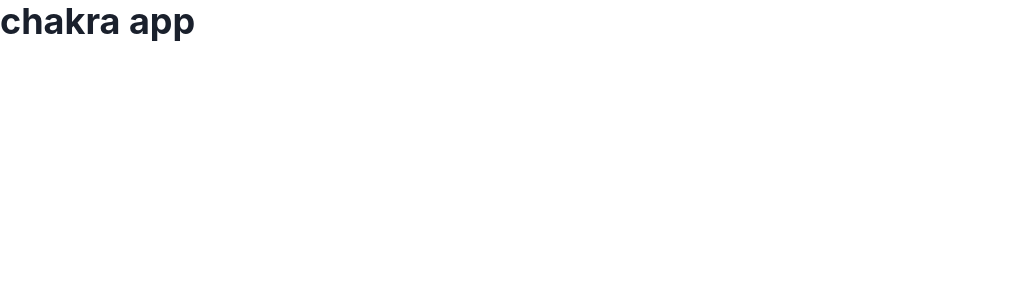
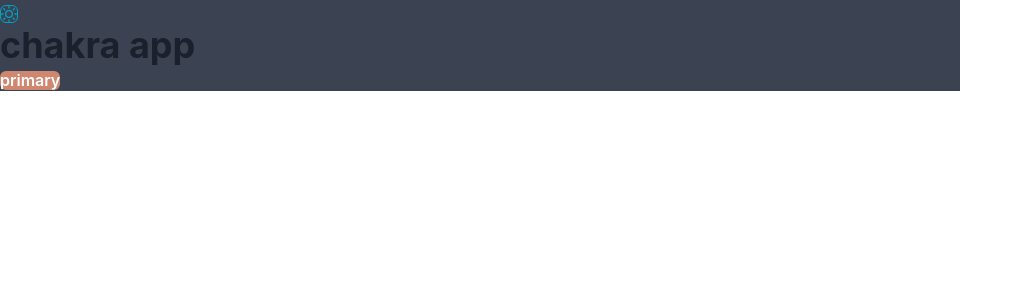
Before and after one commit to edavetisyan/edape-homepage, a React (Create React App) app: page / in a window 1280 px wide. Shown: the top 300 px of the page, without its empty margins (0-1023 px from the left). Built offline with nearby package versions, Linux system fonts and the light colour scheme.

Commit message:
test: add some custom theme props. for testing chakra

```diff
--- a/package.json
+++ b/package.json
@@ -4,7 +4,9 @@
   "private": true,
   "homepage": "https://edavetisyan.github.io/edape-homepage",
   "dependencies": {
+    "@chakra-ui/icons": "^2.0.2",
     "@chakra-ui/react": "^2.2.1",
+    "@chakra-ui/theme-tools": "^2.0.2",
     "@emotion/react": "^11.9.3",
     "@emotion/styled": "^11.9.3",
     "@testing-library/jest-dom": "^5.16.4",
--- a/src/App.tsx
+++ b/src/App.tsx
@@ -1,11 +1,22 @@
 import React from 'react';
-import './App.css';
-import { Box, Heading } from '@chakra-ui/react';
+import { Box, Button, Heading, IconButton, useColorMode } from '@chakra-ui/react';
+import { MoonIcon, SunIcon } from '@chakra-ui/icons';
 
 const App: React.FC = () => {
+  const { colorMode, toggleColorMode } = useColorMode()
   return (
-    <Box maxWidth='960px' as='div' >
+    <Box maxWidth='960px' as='div' bg='nord1'>
+      <IconButton
+        icon={colorMode === "light" ? <SunIcon /> : <MoonIcon />}
+        variant='outline'
+        colorScheme='cyan'
+        aria-label='Color mode switcher'
+        onClick={toggleColorMode}
+      />
       <Heading as='h2'>chakra app</Heading>
+      <Button
+        variant='primary'
+      >primary</Button>
     </Box>
   );
 }
--- /dev/null
+++ b/src/UI/componentsStyles.ts
@@ -0,0 +1,25 @@
+import { ComponentStyleConfig } from "@chakra-ui/react";
+import { mode } from "@chakra-ui/theme-tools";
+
+export const ButtonStyle: ComponentStyleConfig = {
+  // style object for base or default style
+  baseStyle: {},
+  // styles for different sizes ("sm", "md", "lg")
+  sizes: {},
+  // styles for different visual variants ("outline", "solid")
+  variants: {
+    primary: (props) => ({
+      bg: "nord12",
+      color: 'white',
+      _hover: {
+        bg: mode('nord11', 'nord0')(props),
+      }
+    })
+  },
+  // default values for 'size', 'variant' and 'colorScheme'
+  defaultProps: {
+    size: '',
+    variant: '',
+    colorScheme: '',
+  },
+}
--- /dev/null
+++ b/src/UI/theme.ts
@@ -0,0 +1,27 @@
+import { extendTheme } from "@chakra-ui/react";
+import { ButtonStyle as Button } from "./componentsStyles";
+
+export const customTheme = extendTheme({
+
+  colors: {
+    nord0: "#2E3440",
+    nord1: "#3B4252",
+    nord2: "#434C5E",
+    nord3: "#4C566A",
+    nord4: "#D8DEE9",
+    nord5: "#E5E9F0",
+    nord6: "#ECEFF4",
+    nord7: "#8FBCBB",
+    nord8: "#88C0D0",
+    nord9: "#81A1C1",
+    nord10: "#5E81AC",
+    nord11: "#BF616A",
+    nord12: "#D08770",
+    nord13: "#EBCB8B",
+    nord14: "#A3BE8C",
+    nord15: "#B48EAD"
+  },
+  components: {
+    Button
+  }
+})
--- a/src/index.tsx
+++ b/src/index.tsx
@@ -4,13 +4,14 @@ import './index.css';
 import App from './App';
 import reportWebVitals from './reportWebVitals';
 import { ChakraProvider } from '@chakra-ui/react';
+import { customTheme } from './UI/theme';
 
 const root = ReactDOM.createRoot(
   document.getElementById('root') as HTMLElement
 );
 root.render(
   <React.StrictMode>
-    <ChakraProvider>
+    <ChakraProvider theme={customTheme}>
       <App />
     </ ChakraProvider >
   </React.StrictMode>
```
Also changed, not shown: 1 other file (tests, documents, lock files or other folders).
